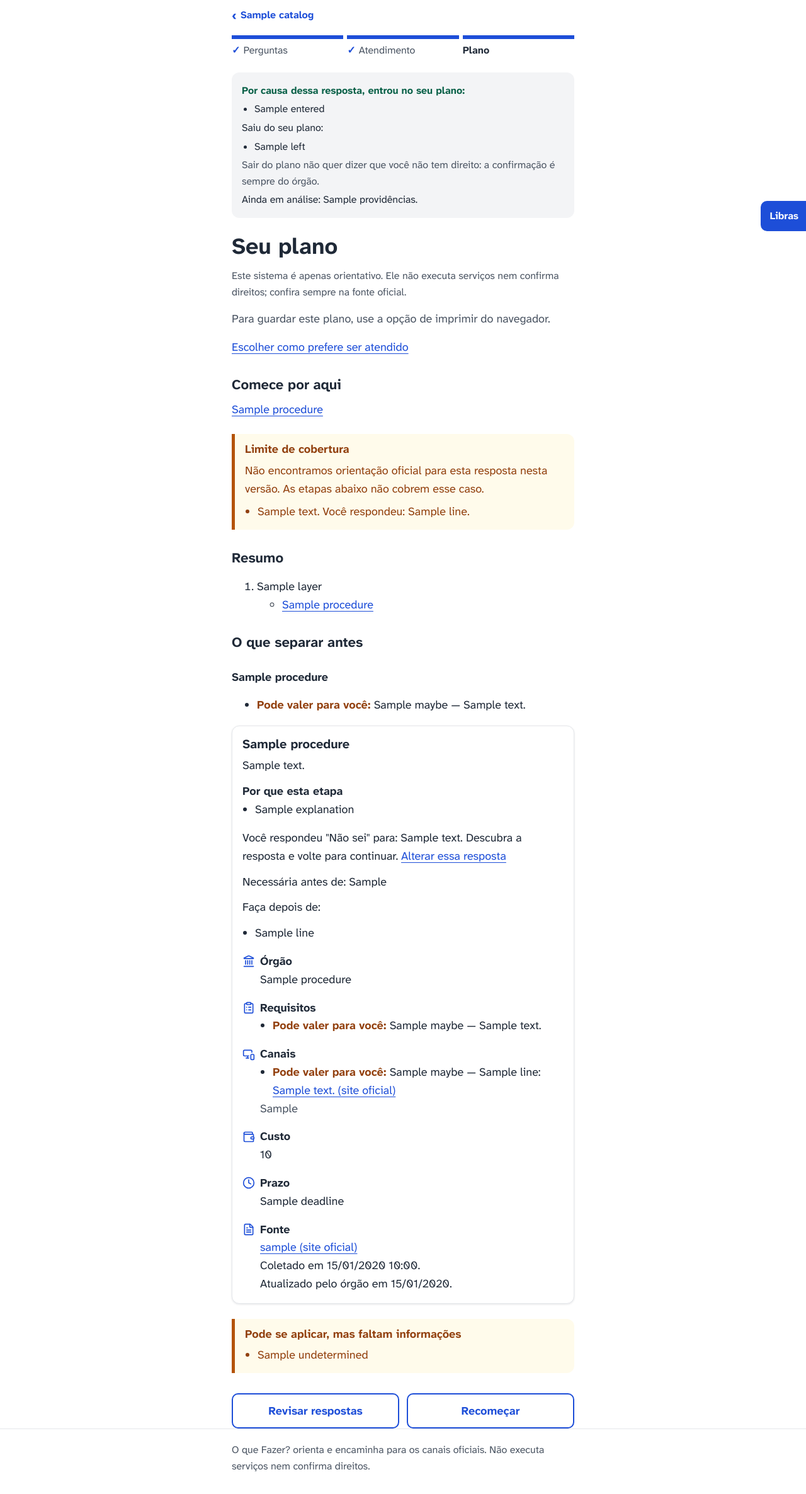
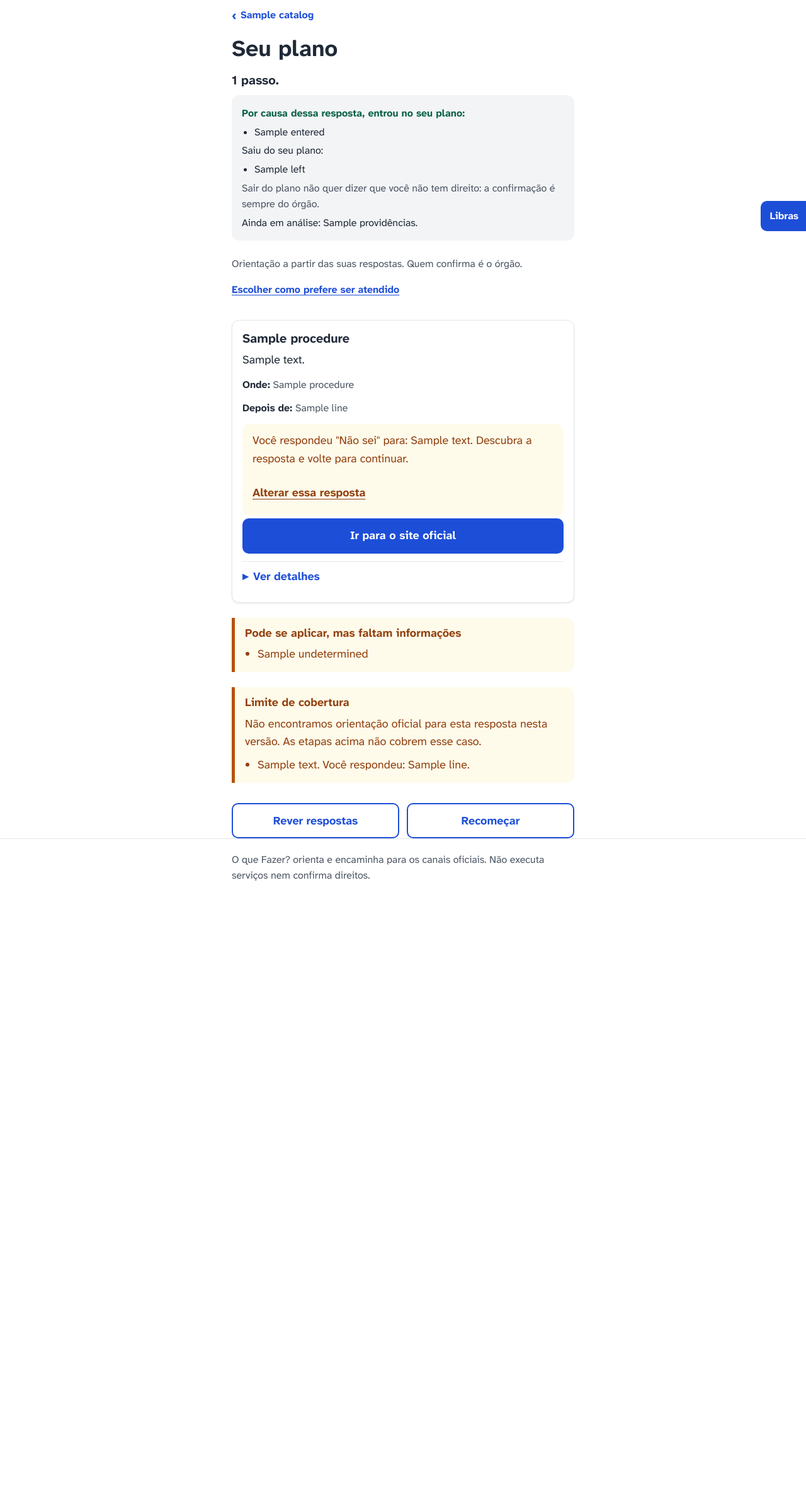
Before and after one commit to mateus-matos23/o-que-fazer, a Django app: template guidance/templates/guidance/plan.html in a window 1280 px wide. Shown: the part 57-2429 px from the top of the page at 63% size. After the commit the page ends 1455 px from the top, so only its background shows below. Run offline with Django 5.2, Linux system fonts and the light colour scheme; the template is opened without the code that fills it: most values are stand-ins (such as "Sample title", 1, 10 or a date in 2020); parts of the project's set-up code (start-up, migrations or seed data) failed here and were passed over.

Commit message:
feat(plan): single list of steps with collapsed details
The plan repeated every step three times ("Comece por aqui", "Resumo",
"O que separar antes"). It now shows one ordered list grouped by layer:

- Summary line ("2 passos. Comece pelo 1."), one-line disclaimer and
  the channel preference with a change link.
- Layer 1 is labelled "Comece aqui"; layers with several steps say
  they can be done in any order. A single-layer plan shows no number.
- Each card shows title, description, agency, "Depois de" (with
  "(sugestão)" for RECOMMENDED, RN08), the "Não sei" clarification
  and an "Ir para o site oficial" button. Reasons, requirements, all
  channels, cost, deadline and source dates move into "Ver detalhes".
- Undetermined and coverage notices come after the steps.

StepView.primary_channel picks the first channel, in preference order,
that has a URL and is not conditional ("pode valer"), so a channel
that may not apply never becomes the main button. plan_context drops
start_steps and requirement_steps, and the plan no longer shows the
journey indicator.

```diff
--- a/guidance/templates/guidance/_journey_steps.html
+++ b/guidance/templates/guidance/_journey_steps.html
@@ -1,6 +1,6 @@
-{# Etapas da conversa; o total de perguntas é adaptativo, por isso não há "3 de 7". #}
+{# Etapas da conversa; o total de perguntas é adaptativo, por isso não há "3 de 7". O plano não mostra o indicador. #}
 <ol class="journey-steps" aria-label="Etapas da orientação">
   {% if current == "questions" %}<li class="current" aria-current="step">Perguntas</li>{% else %}<li class="done">Perguntas<span class="visually-hidden"> (concluída)</span></li>{% endif %}
-  {% if current == "preference" %}<li class="current" aria-current="step">Atendimento</li>{% elif current == "plan" and preference %}<li class="done">Atendimento<span class="visually-hidden"> (concluída)</span></li>{% else %}<li>Atendimento</li>{% endif %}
-  {% if current == "plan" %}<li class="current" aria-current="step">Plano</li>{% else %}<li>Plano</li>{% endif %}
+  {% if current == "preference" %}<li class="current" aria-current="step">Atendimento</li>{% else %}<li>Atendimento</li>{% endif %}
+  <li>Plano</li>
 </ol>
--- a/guidance/templates/guidance/plan.html
+++ b/guidance/templates/guidance/plan.html
@@ -2,106 +2,68 @@
 {% block title %}Seu plano - {{ catalog.situation_title }} - O que Fazer?{% endblock %}
 {% block content %}
 <p class="context-link"><a href="{% url 'guidance:question' catalog.situation_slug %}">{{ catalog.situation_title }}</a></p>
-{% include "guidance/_journey_steps.html" with current="plan" %}
+<h1>Seu plano</h1>
+{% regroup steps by step.layer as layers %}
+{% if steps %}<p class="plan-summary">{{ layers|length }} passo{{ layers|length|pluralize }}.{% if layers|length > 1 %} Comece pelo 1.{% endif %}</p>{% endif %}
 {% include "guidance/_answer_effect.html" %}
-<h1>Seu plano</h1>
-<div class="plan-intro">
-<p class="disclaimer">Este sistema é apenas orientativo. Ele não executa serviços nem confirma direitos; confira sempre na fonte oficial.</p>
-<p class="muted print-hint">Para guardar este plano, use a opção de imprimir do navegador.</p>
-
+<div class="plan-meta">
+  <p class="disclaimer">Orientação a partir das suas respostas. Quem confirma é o órgão.</p>
   <p class="channel-preference">
-  {% if preference and preference.kinds %}Canais ordenados pela sua preferência: {{ preference.label }}.
-  <a href="{% url 'guidance:channel_preference' catalog.situation_slug %}">Mudar</a>
+    {% if preference and preference.kinds %}Atendimento preferido: {{ preference.label }}.
+    <a href="{% url 'guidance:channel_preference' catalog.situation_slug %}">Mudar<span class="visually-hidden"> a preferência de atendimento</span></a>
     {% else %}<a href="{% url 'guidance:channel_preference' catalog.situation_slug %}">Escolher como prefere ser atendido</a>{% endif %}
   </p>
 </div>
 
-{% if start_steps %}
-<section class="start-here" aria-labelledby="comece-por-aqui">
-  <h2 id="comece-por-aqui">Comece por aqui</h2>
-  {% if start_steps|length == 1 %}
-  <p><a href="#etapa-{{ start_steps.0.step.procedure.slug }}">{{ start_steps.0.step.procedure.title }}</a></p>
-  {% else %}
-  <p>Pode começar por qualquer uma destas:</p>
-  <ul>
-    {% for item in start_steps %}<li><a href="#etapa-{{ item.step.procedure.slug }}">{{ item.step.procedure.title }}</a></li>{% endfor %}
-  </ul>
-  {% endif %}
-</section>
-{% endif %}
-
-{% if uncovered %}
-<section id="limite-de-cobertura" class="notice">
-  <h2>Limite de cobertura</h2>
-  <p>Não encontramos orientação oficial para esta resposta nesta versão. As etapas abaixo não cobrem esse caso.</p>
-  <ul>
-    {% for line in uncovered %}<li>{{ line.question_text }} Você respondeu: {{ line.option_label }}.</li>{% endfor %}
-  </ul>
-</section>
-{% endif %}
-
 {% if steps %}
-<nav aria-label="Resumo do plano">
-  <h2>Resumo</h2>
-  {% regroup steps by step.layer as layers %}
-  <ol class="route">
+<ol class="layers">
   {% for group in layers %}
   <li>
-      <span class="route-number"><span class="visually-hidden">Passo </span>{{ group.grouper }}</span>
-      <ul class="route-items">
+    {% if layers|length > 1 or group.list|length > 1 %}
+    <div class="layer-head">
+      {% if layers|length > 1 %}<span class="layer-number"><span class="visually-hidden">Passo </span>{{ group.grouper }}</span>{% endif %}{# com um só passo, o número sozinho parece erro #}
+      <p class="layer-label{% if group.grouper == 1 %} start{% endif %}">{% if group.grouper == 1 and layers|length > 1 %}Comece aqui{% endif %}{% if group.list|length > 1 %}<span class="layer-note">Pode fazer em qualquer ordem</span>{% endif %}</p>
+    </div>
+    {% endif %}
+    <div class="layer-steps">
       {% for item in group.list %}
-        <li><a href="#etapa-{{ item.step.procedure.slug }}">{{ item.step.procedure.title }}</a></li>
-        {% endfor %}
-      </ul>
-      {% if group.list|length > 1 %}<p class="route-note">Podem ser feitas em qualquer ordem</p>{% endif %}
-    </li>
-    {% endfor %}
-  </ol>
-</nav>
-
-{% if requirement_steps %}
-<section class="prepare" aria-labelledby="o-que-separar-antes">
-  <h2 id="o-que-separar-antes">O que separar antes</h2>
-  {% for item in requirement_steps %}
-  <h3>{{ item.step.procedure.title }}</h3>
-  <ul>
-    {% for requirement in item.requirements %}<li>{% include "guidance/_maybe.html" with maybe=requirement.maybe %}{{ requirement.description }}</li>{% endfor %}
-  </ul>
-  {% endfor %}
-</section>
-{% endif %}
-
-{% for item in steps %}
       {% with step=item.step procedure=item.step.procedure %}
       <article id="etapa-{{ procedure.slug }}" class="step" data-slug="{{ procedure.slug }}">
-  {% if layers|length > 1 %}<p class="step-layer">Passo {{ step.layer }}</p>{% endif %}{# com um só passo, o número repetido parece erro #}
         <h2>{{ procedure.title }}</h2>
         <p>{{ procedure.description }}</p>
-
+        <p class="step-where"><strong>Onde:</strong> {{ procedure.agency_name }}</p>
+        {% if item.after %}
+        <p class="step-after"><strong>Depois de:</strong> {% for line in item.after %}{{ line.title }}{% if line.suggestion %} (sugestão){% endif %}{% if not forloop.last %}; {% endif %}{% endfor %}</p>
+        {% endif %}
+        {% if step.clarifies %}
+        <div class="step-clarify">
+          <p>Você respondeu "Não sei" para: {{ step.clarifies.text }} Descubra a resposta e volte para continuar.</p>
+          <a class="edit-answer" href="{% url 'guidance:edit_answer' catalog.situation_slug step.clarifies.slug %}">Alterar essa resposta</a>
+        </div>
+        {% endif %}
+        {% if item.primary_channel %}
+        <a class="button" href="{{ item.primary_channel.channel.url }}" rel="noopener">Ir para o site oficial<span class="visually-hidden">: {{ procedure.title }}</span></a>
+        {% endif %}
+        <details>
+          <summary>Ver detalhes<span class="visually-hidden">: {{ procedure.title }}</span></summary>
           {% if step.reasons %}
           <h3>Por que esta etapa</h3>
           <ul>
             {% for rule in step.reasons %}<li>{{ rule.explanation }}</li>{% endfor %}
           </ul>
           {% endif %}
-  {% if step.clarifies %}
-  <p>Você respondeu "Não sei" para: {{ step.clarifies.text }} Descubra a resposta e volte para continuar.
-    <a class="edit-answer" href="{% url 'guidance:edit_answer' catalog.situation_slug step.clarifies.slug %}">Alterar essa resposta</a></p>
-  {% endif %}
           {% if item.required_for %}
           <p>Necessária antes de: {{ item.required_for|join:", " }}</p>
           {% endif %}
-  {% if item.after %}
-  <p>Faça depois de:</p>
-  <ul>
-    {% for line in item.after %}<li>{{ line.title }}{% if line.suggestion %} (sugestão){% endif %}</li>{% endfor %}
-  </ul>
-  {% endif %}
-
           {% include "guidance/_procedure_facts.html" with requirements=item.requirements channels=item.channels costs=item.costs deadlines=item.deadlines channel_notice=item.channel_notice %}
+        </details>
       </article>
       {% endwith %}
       {% endfor %}
+    </div>
+  </li>
+  {% endfor %}
+</ol>
 {% elif not undetermined %}
 <p>Nenhuma providência encontrada para as respostas dadas.</p>
 {% endif %}
@@ -115,8 +77,18 @@
 </section>
 {% endif %}
 
+{% if uncovered %}
+<section id="limite-de-cobertura" class="notice">
+  <h2>Limite de cobertura</h2>
+  <p>Não encontramos orientação oficial para esta resposta nesta versão. As etapas acima não cobrem esse caso.</p>
+  <ul>
+    {% for line in uncovered %}<li>{{ line.question_text }} Você respondeu: {{ line.option_label }}.</li>{% endfor %}
+  </ul>
+</section>
+{% endif %}
+
 <div class="actions">
-  <a class="button secondary" href="{% url 'guidance:review' catalog.situation_slug %}">Revisar respostas</a>
+  <a class="button secondary" href="{% url 'guidance:review' catalog.situation_slug %}">Rever respostas</a>
   <form method="post" action="{% url 'guidance:restart' catalog.situation_slug %}">
     {% csrf_token %}
     <button type="submit" class="secondary">Recomeçar</button>
```
Also changed, not shown: guidance/presentation.py (+9 -3 lines), guidance/tests/test_channel_preference.py (+3 -3 lines), guidance/tests/test_conditional_items.py (+1 -7 lines), guidance/tests/test_journey_veiculo.py (+4 -3 lines), guidance/tests/test_views_plan.py (+22 -36 lines), guidance/tests/test_views_presentation.py (+105 -89 lines). Lines whose indentation alone changed are shown as unchanged.
